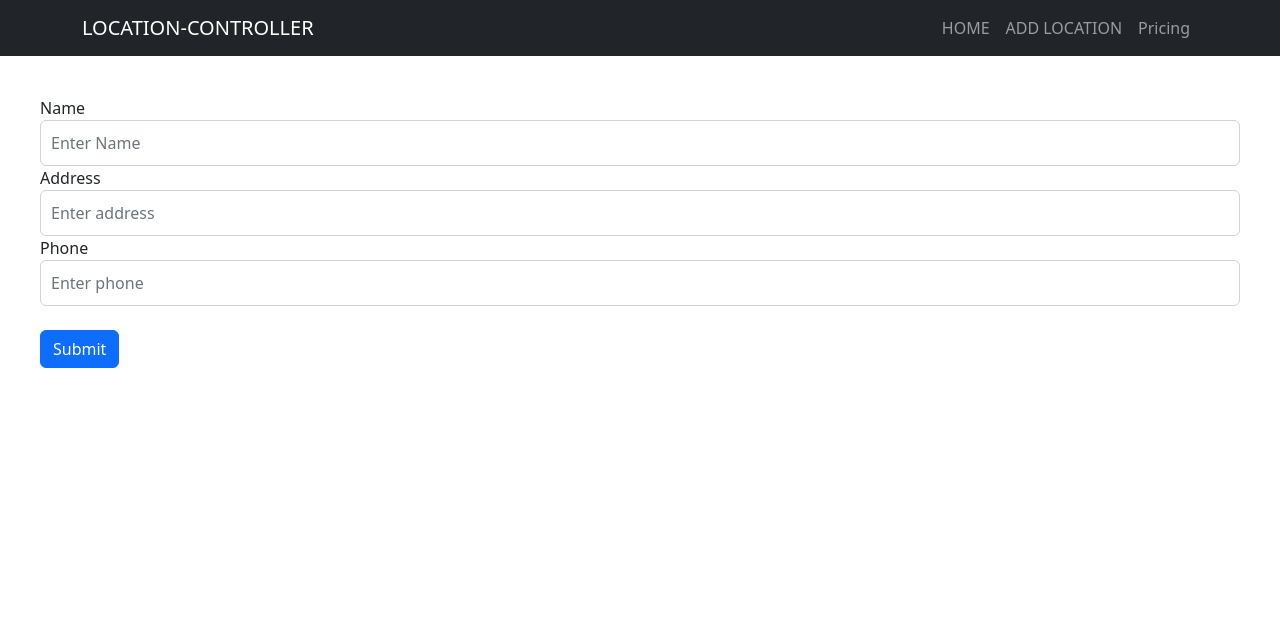
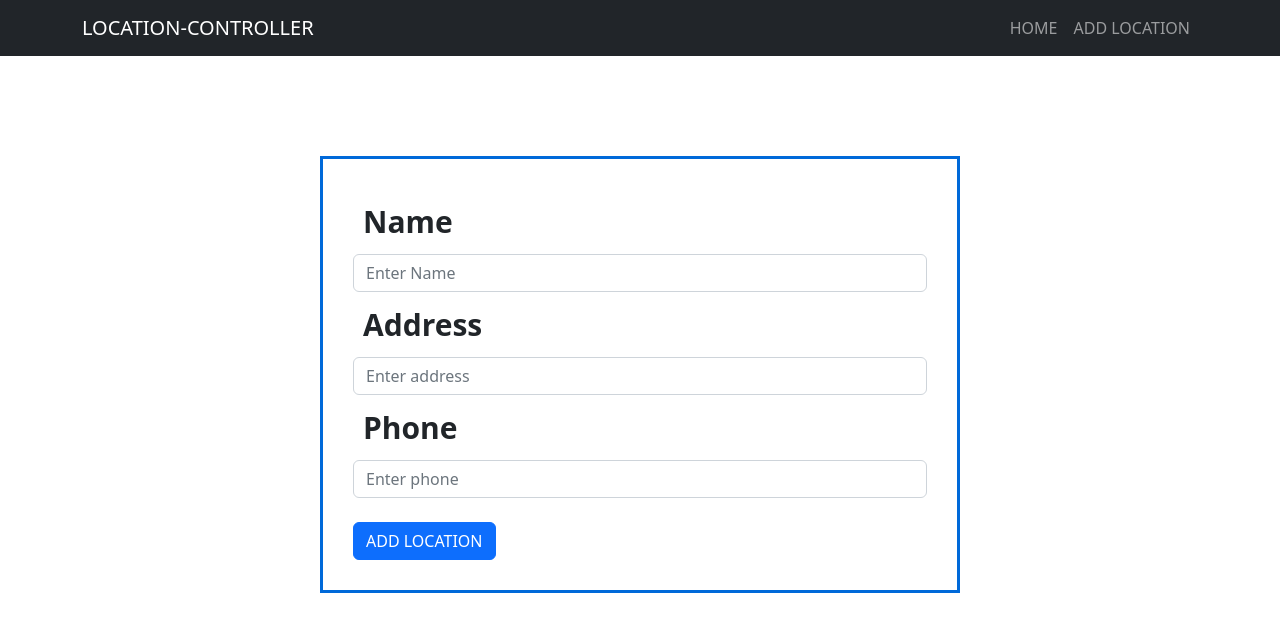
Before and after one commit to anjana-madushan/Location_Controlled_devices, a React (Create React App) app in the folder frontend/: page /addLocation in a window 1280 px wide. Shown: the top 632 px of the page. Built offline with nearby package versions, Linux system fonts and the light colour scheme.

Commit message:
Complete it

```diff
--- a/frontend/src/components/Home.js
+++ b/frontend/src/components/Home.js
@@ -18,9 +18,9 @@ const Home = () => {
 
           await axios.delete(`http://localhost:8000/location/deleteLocation/${id}`)
           .then((res)=>{
-const filteredLocations = locations.filter(location => location.id !== id)
+            const filteredLocations = locations.filter(location => location.id !== id)
 
-setLocations(filteredLocations)
+            setLocations(filteredLocations)
           }
 
         )}catch(err){
@@ -50,16 +50,16 @@ setLocations(filteredLocations)
     }, [])
 
   return (
-    <div>
+    <div className='allLocations'>
 
       <h1><center>All Locations</center></h1>
 
 <table className="table">
     <thead className="thead-dark">
     <tr>
-            <th>Name</th>
-            <th>Address</th>
-            <th>Phone</th>
+            <th><center>Name</center></th>
+            <th><center>Address</center></th>
+            <th><center>Phone</center></th>
             <th><center>Action</center></th>
     </tr>
     </thead>
@@ -69,15 +69,14 @@ setLocations(filteredLocations)
 <tbody>
 {locations.map((location, key)=>(
              <tr key={key}>
-             <td>{location.name}</td>
-             <td>{location.address}</td>
-             <td>{location.phone}</td>
-             <td><center><button onClick={()=>navigate(`/${location.id}`)} className="btn btn-info p-1 me-2">View</button>
-
-<button onClick={()=>handleDelete(location.id)}className="btn btn-danger p-1 me-2">Delete</button>
-<button onClick={()=>navigate(`/${location.id}/device/addDevice`)} className="btn btn-primary p-1 me-2">Add Device</button>
-</center>
-</td>
+             <td><center>{location.name}</center></td>
+             <td><center>{location.address}</center></td>
+             <td><center>{location.phone}</center></td>
+             <td><center>
+              <button onClick={()=>navigate(`/${location.id}`)} className="btn btn-info p-1 me-2">View</button>
+              <button onClick={()=>handleDelete(location.id)}className="btn btn-danger p-1 me-2">Delete</button>
+              <button onClick={()=>navigate(`/${location.id}/device/addDevice`)} className="btn btn-primary p-1 me-2">Add Device</button>
+            </center></td>
 </tr>
  ))}
 
--- a/frontend/src/components/addDevice.js
+++ b/frontend/src/components/addDevice.js
@@ -49,7 +49,7 @@ console.log(locationId)
       <select onChange = {(e)=>setType(e.target.value)} value={type} name='type' className="form-control" id="type" placeholder="Enter type">
             <option value="">Select a Type</option>
             <option value="pos">POS</option>
-            <option value="kiosk">KISOK</option>
+            <option value="kiosk">KIOSK</option>
             <option value="signage">SIGNAGE</option>
       </select>
     </div>
@@ -70,7 +70,7 @@ console.log(locationId)
     </div>
 <br/>
 
-     <button type="submit" className="btn btn-primary">Submit</button>
+     <button type="submit" className="btn btn-primary">ADD DEVICE</button>
   </form>
   </div>
   )
--- a/frontend/src/components/addLocation.js
+++ b/frontend/src/components/addLocation.js
@@ -57,7 +57,7 @@ const AddLocation = () => {
     </div>
 <br/>
 
-     <button type="submit" className="btn btn-primary">Submit</button>
+     <button type="submit" className="btn btn-primary"><center>ADD LOCATION</center></button>
   </form>
   </div>
   )
--- a/frontend/src/components/header.js
+++ b/frontend/src/components/header.js
@@ -12,7 +12,6 @@ const Header = () => {
           <Nav>
             <Nav.Link as={Link} to='/'>HOME</Nav.Link>
             <Nav.Link as={Link} to='/addLocation'>ADD LOCATION</Nav.Link>
-            <Nav.Link as={Link} to='/psfg'>Pricing</Nav.Link>
           </Nav>
         </Container>
       </Navbar>
--- a/frontend/src/components/singleLocation.js
+++ b/frontend/src/components/singleLocation.js
@@ -1,6 +1,7 @@
 import React, {useState, useEffect} from 'react'
 import axios from 'axios'
 import { useParams } from "react-router-dom";
+import "./styles/styles.css"
 
 const SingleLocation = () => {
 
@@ -39,21 +40,28 @@ setLocation(prevState=>{
 
 return (
   <>
-    <h1>Location Name     :{location.name}</h1>
+
+  <div className='location_details'>
+    <h1>Location Name       :{location.name}</h1>
     <h1>Location Address  :{location.address}</h1>
     <h1>Location Phone No :{location.phone}</h1>
+  </div>
 
-    <h1>Devices</h1>
+
+    <h1 className='location_devices'><center>Devices</center></h1>
     {location.devices && location.devices.map((device)=>(
-      <div key={device._id}>
-        <h3>{device.serialNumber}</h3>
-        <h3>{device.type}</h3>
-        <img src={device.image} alt={device.image}/>
-        <h3>{device.status}</h3>
-        <button onClick={()=>handleDelete(device._id)}>Delete Device</button>
+      <div className="device-details">
+      <div className="image-container">
+        <img src={device.image} alt={device.image} />
+      </div>
+      <div className="details-container">
+        <h3>Device Serial No: {device.serialNumber}</h3>
+        <h3>Device Type: {device.type}</h3>
+        <h3>Device Status: {device.status}</h3>
+        <div className='btn_delete'><button onClick={() => handleDelete(device._id)}>Delete Device</button></div>
+      </div>
+    </div>
 
-        <br/><br/>
-      </div>
     ))}
       </>
 )
--- a/frontend/src/components/styles/styles.css
+++ b/frontend/src/components/styles/styles.css
@@ -1,11 +1,125 @@
-.form{
-    padding:30px;
-    margin: 10px;
-    border-color: aquamarine;
-    border-style: solid;
-    border: 10px;
+
+/* View Single Location page Stylings*/
+img{
+  width: 300px;
+  height: 200px;
 }
 
-.form-control{
+.location_details{
+    display: flex;
+  flex-direction: row;
+  align-items: center;
+  justify-content: space-between;
+  margin-bottom: 20px;
+  padding: 10px;
+  border: 1px solid #ccc;
+  border-radius: 4px;
+  margin-bottom: 50px;
+}
+h1 {
+    font-size: 24px;
+    font-weight: bold;
+    margin-bottom: 10px;
+  }
+
+  h1.location_devices{
+    font-size: 30px;
+    font-weight: bold;
+  }
+
+  h3 {
+    font-size: 25px;
+    font-weight: bold;
+    margin-bottom: 5px;
+  }
+
+  img {
+    height: auto;
+    margin-bottom: 10px;
+    width: 300px;
+  }
+
+  button {
+    background-color: #ff6347;
+    color: #fff;
+    padding: 5px 10px;
+    border: none;
+    border-radius: 4px;
+    cursor: pointer;
+  }
+  .device-details {
+    display: flex;
+    justify-content: center;
+    border: 1px solid black;
+    padding: 10px;
+  }
+
+.details-container{
+    padding:100px;
+    justify-content: center;
+}
+.details-container h3{
+    padding:15px
+}
+
+.location_devices h1{
+    font-size: 30px;
+}
+
+.btn_delete{
+    padding:15px
+}
+
+/*Home page stylings*/
+
+.allLocations h1{
+    font-size: 45px;
+    padding: 10px;
+}
+
+.allLocations th{
+    font-size: 30px;
+    background-color:cyan
+}
+
+.allLocations td{
+    font-size: 20px;
+}
+
+ /*Form stylings*/
+.form {
+    width: 50%;
+    border: #0069d9 solid;
+    margin: 0 auto;
+    margin-top: 100px;
+    padding:30px;
+  }
+
+
+
+  input {
+    padding: 10px;
+    border-radius: 5px;
+    border: 1px solid gray;
+    width: 100%;
+  }
+
+  button {
+    padding: 10px;
+    border-radius: 5px;
+    border: none;
+    background-color: #007bff;
+    color: white;
+    font-weight: bold;
+    cursor: pointer;
+  }
+
+  button:hover {
+    background-color: #0069d9;
+  }
+
+  label{
+    font-size: 30px;
     padding:10px;
-}
+    font-weight: bold;
+  }
```
